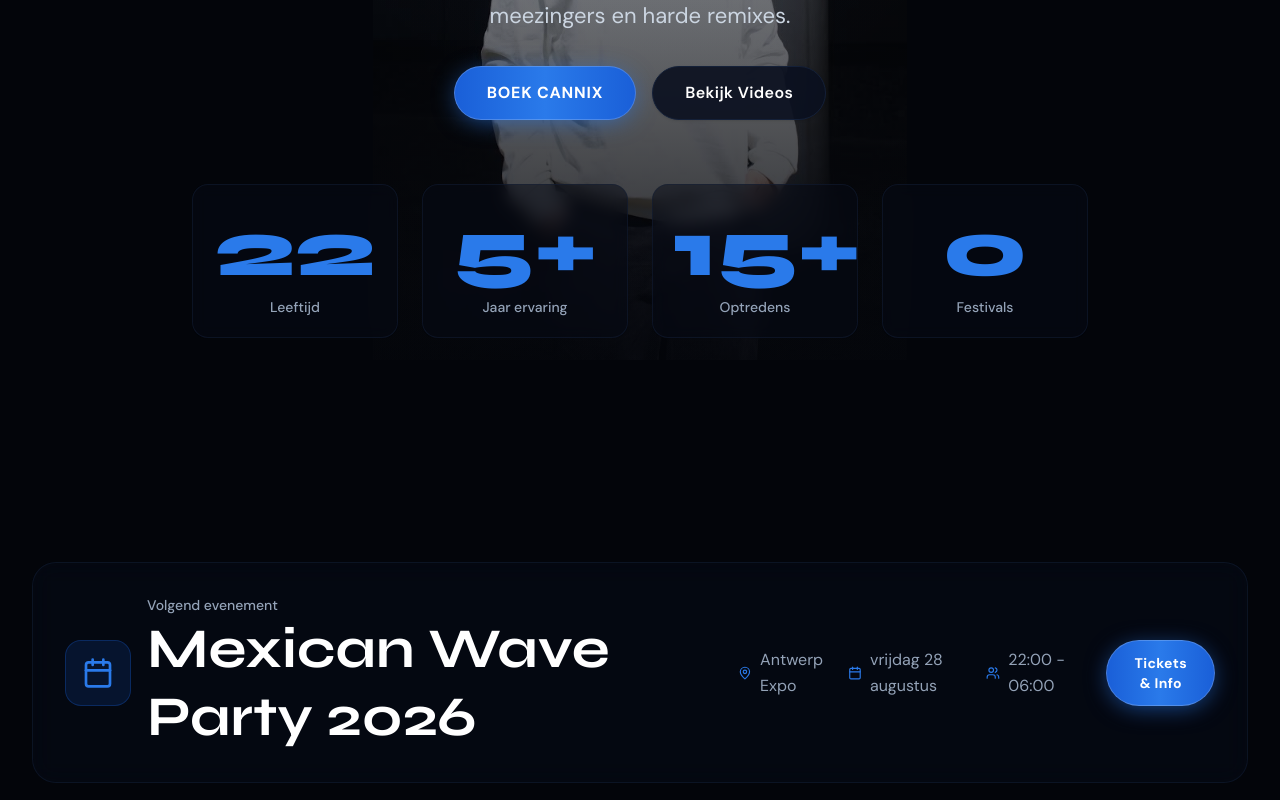
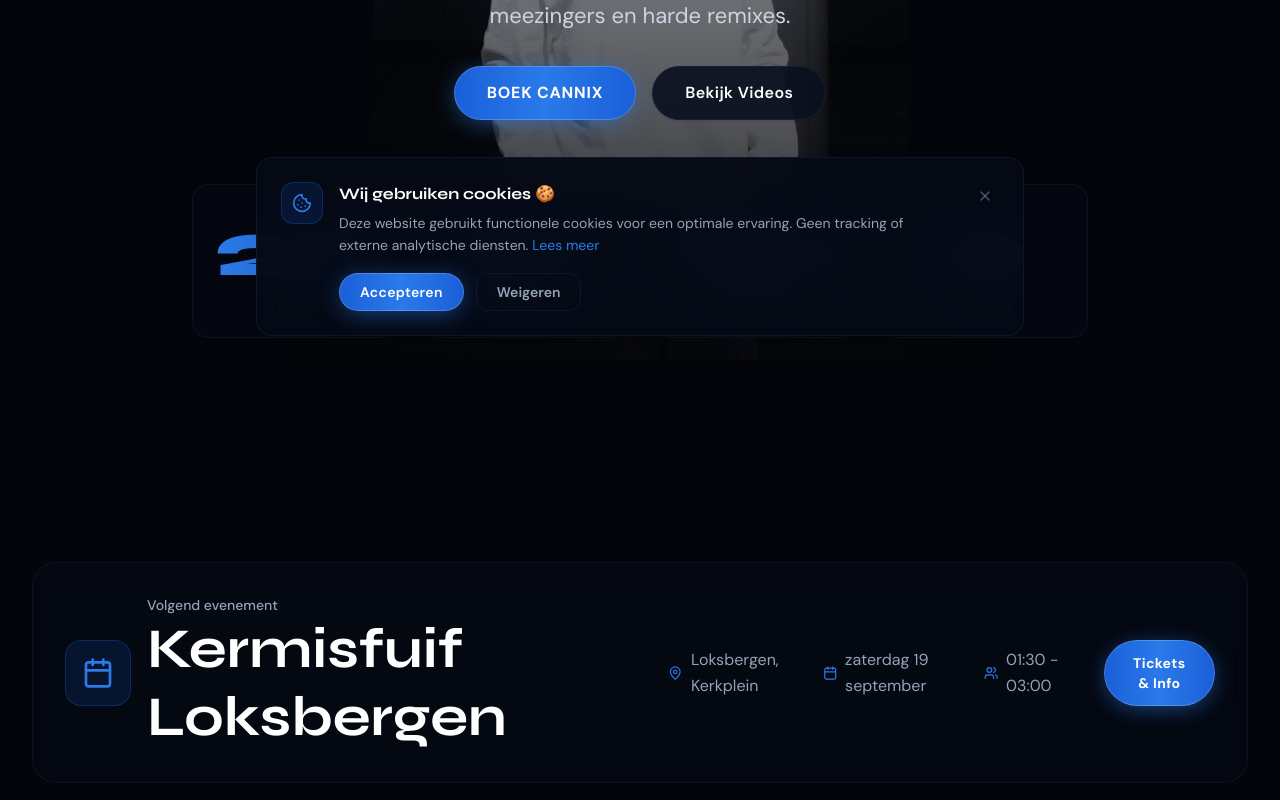
Before and after one commit to GlennClaes/cannix-website, a Next.js app: page /home in a window 1280 px wide. Shown: the part 440-1240 px from the top of the page. Built offline with nearby package versions, Linux system fonts and the light colour scheme.

Commit message:
Project v2

```diff
--- a/src/app/(main)/contact/page.tsx
+++ b/src/app/(main)/contact/page.tsx
@@ -21,7 +21,7 @@ export default function ContactPage() {
               Laten we <span className="gradient-text">samenwerken</span>
             </h1>
             <p className="text-lg text-fg-muted leading-relaxed">
-              Heb je een clubavond, festival, private party of corporate event? Vul het formulier in en we nemen binnen 24u contact op.
+              Heb je een fuif, rave, festival, private party of ander event? Vul het formulier in en we nemen binnen 24u contact op.
             </p>
           </motion.div>
         </div>
--- a/src/app/(main)/home/page.tsx
+++ b/src/app/(main)/home/page.tsx
@@ -10,10 +10,10 @@ import { SoundCloudIcon } from "@/app/components/SocialIcons";
 
 export default function HomePage() {
   const upcomingGig = {
-    date: "2026-08-28",
-    event: "Mexican Wave Party 2026",
-    location: "Antwerp Expo",
-    time: "22:00 - 06:00",
+    date: "2026-09-19",
+    event: "Kermisfuif Loksbergen",
+    location: "Loksbergen, Kerkplein",
+    time: "01:30 - 03:00",
   };
 
   return (
--- a/src/app/(main)/layout.tsx
+++ b/src/app/(main)/layout.tsx
@@ -2,6 +2,7 @@
 import {Header} from "@/app/components/Header";
 import {Footer} from "@/app/components/Footer";
 import {BackgroundSystem} from "@/app/components/BackgroundSystem";
+import {CookieConsent} from "@/app/components/CookieConsent";
 import {ReactNode} from "react";
 
 export default function MainLayout({children,}: Readonly<{ children: ReactNode }>) {
@@ -11,6 +12,7 @@ export default function MainLayout({children,}: Readonly<{ children: ReactNode }
             <Header/>
             <main className="flex-1 pt-20"> {children} </main>
             <Footer/>
+            <CookieConsent />
         </div>
     );
 }
--- /dev/null
+++ b/src/app/components/CookieConsent.tsx
@@ -0,0 +1,85 @@
+"use client";
+
+import { useState, useEffect } from "react";
+import { motion, AnimatePresence } from "framer-motion";
+import Link from "next/link";
+import { Cookie, X } from "lucide-react";
+import { Button } from "./ui";
+
+export function CookieConsent() {
+    const [visible, setVisible] = useState(false);
+
+    useEffect(() => {
+        const consent = localStorage.getItem("cannix_cookie_consent");
+        if (!consent) {
+            // Small delay so the banner slides in smoothly after page load
+            const timer = setTimeout(() => setVisible(true), 1200);
+            return () => clearTimeout(timer);
+        }
+    }, []);
+
+    const handleAccept = () => {
+        localStorage.setItem("cannix_cookie_consent", "accepted");
+        setVisible(false);
+    };
+
+    const handleDecline = () => {
+        localStorage.setItem("cannix_cookie_consent", "declined");
+        setVisible(false);
+    };
+
+    return (
+        <AnimatePresence>
+            {visible && (
+                <motion.div
+                    initial={{ y: 100, opacity: 0 }}
+                    animate={{ y: 0, opacity: 1 }}
+                    exit={{ y: 100, opacity: 0 }}
+                    transition={{ duration: 0.5, ease: [0.16, 1, 0.3, 1] }}
+                    className="fixed bottom-0 left-0 right-0 z-[9999] p-4 sm:p-6"
+                >
+                    <div className="max-w-3xl mx-auto rounded-2xl bg-bg-surface/95 border border-border-subtle/60 backdrop-blur-xl shadow-2xl p-5 sm:p-6">
+                        <div className="flex items-start gap-4">
+                            <div className="p-2.5 rounded-xl bg-accent-blue/15 border border-accent-blue/30 flex-shrink-0 hidden sm:flex">
+                                <Cookie className="h-5 w-5 text-accent-blue-bright" />
+                            </div>
+                            <div className="flex-1 min-w-0">
+                                <h3 className="font-display text-base font-bold text-fg-primary mb-1.5">
+                                    Wij gebruiken cookies 🍪
+                                </h3>
+                                <p className="text-sm text-fg-muted leading-relaxed mb-4">
+                                    Deze website gebruikt functionele cookies voor een optimale ervaring. Geen tracking of externe analytische diensten.{" "}
+                                    <Link href="/cookies" className="text-accent-blue-bright hover:underline">
+                                        Lees meer
+                                    </Link>
+                                </p>
+                                <div className="flex flex-wrap items-center gap-3">
+                                    <Button
+                                        onClick={handleAccept}
+                                        glow={false}
+                                        className="px-5 py-2 text-sm font-semibold cursor-pointer"
+                                    >
+                                        Accepteren
+                                    </Button>
+                                    <button
+                                        onClick={handleDecline}
+                                        className="px-5 py-2 text-sm font-semibold text-fg-muted hover:text-fg-primary border border-border-subtle/60 rounded-xl bg-transparent hover:bg-bg-surface/80 transition-colors cursor-pointer"
+                                    >
+                                        Weigeren
+                                    </button>
+                                </div>
+                            </div>
+                            <button
+                                onClick={handleDecline}
+                                className="p-1.5 text-fg-muted/50 hover:text-fg-primary transition-colors flex-shrink-0 cursor-pointer"
+                                aria-label="Sluiten"
+                            >
+                                <X className="h-4 w-4" />
+                            </button>
+                        </div>
+                    </div>
+                </motion.div>
+            )}
+        </AnimatePresence>
+    );
+}
--- a/src/app/components/SocialIcons.tsx
+++ b/src/app/components/SocialIcons.tsx
@@ -9,7 +9,7 @@ export function SoundCloudIcon({ className = "h-5 w-5" }: { className?: string }
             xmlns="http://www.w3.org/2000/svg"
             aria-hidden="true"
         >
-            <path d="M1.175 12.225c-.015.1-.026.2-.026.3 0 .1.011.2.026.3l.35 2.4-.35 2.25c-.015.1-.026.2-.026.3 0 .1.011.2.026.3.15.775.85 1.35 1.7 1.35.95 0 1.725-.775 1.725-1.725V9.825c0-.95-.775-1.725-1.725-1.725-.85 0-1.55.575-1.7 1.35zm4.475 1.3l-.3-3.65.3-4.6c0-.15.125-.275.275-.275.15 0 .275.125.275.275l.35 4.6-.35 3.65c0 .15-.125.275-.275.275-.15 0-.275-.125-.275-.275zm1.925.575l-.3-4.225.3-5.525c0-.2.15-.35.35-.35.2 0 .35.15.35.35l.35 5.525-.35 4.225c0 .2-.15.35-.35.35-.2 0-.35-.15-.35-.35zm1.95.45l-.3-4.675.3-6.15c0-.225.175-.4.4-.4.225 0 .4.175.4.4l.35 6.15-.35 4.675c0 .225-.175.4-.4.4-.225 0-.4-.175-.4-.4zm1.975.2l-.3-4.875.3-6.55c0-.25.2-.45.45-.45.25 0 .45.2.45.45l.35 6.55-.35 4.875c0 .25-.2.45-.45.45-.25 0-.45-.2-.45-.45zm1.975 0l-.3-4.875.3-6.4c0-.275.225-.5.5-.5.275 0 .5.225.5.5l.35 6.4-.35 4.875c0 .275-.225.5-.5.5-.275 0-.5-.225-.5-.5zm1.975-.025l-.3-4.85.3-6.25c0-.3.25-.55.55-.55.3 0 .55.25.55.55l.35 6.25-.35 4.85c0 .3-.25.55-.55.55-.3 0-.55-.25-.55-.55zm2 .625l-.3-5.475.3-3.9c.025-.325.3-.575.625-.575.325 0 .6.25.625.575l.35 3.9-.35 5.475c-.025.325-.3.575-.625.575-.325 0-.6-.25-.625-.575zm3.975-6.075c-.075-2.8-2.35-5.05-5.175-5.05-.575 0-1.125.1-1.625.275-.2.075-.25.15-.25.25v10.9c0 .1.075.175.175.2h6.875c.8 0 1.45-.65 1.45-1.45l.025-5.125h-.475z" />
+            <path d="M11.56 8.87V17h8.76c1.85-.13 2.68-1.27 2.68-2.5 0-1.49-1.37-2.7-3.03-2.7-.31 0-.6.05-.87.12C18.89 9.62 17.07 8 14.84 8c-.98 0-1.88.36-2.58.96-.18.15-.23.38-.23.56v-.01l-.02.36h-.01zM8.15 9.67V17h1.5V9.4c-.47-.18-.97-.28-1.5-.28v.55zM6.09 12.27V17h1.5v-5.2c-.45.18-.98.47-1.5.47zM3.85 13.53V17h1.5v-3.85c-.34.14-.9.38-1.5.38zM1.56 15.47V17H3v-1.48c-.19.03-.95-.05-1.44-.05z" />
         </svg>
     );
 }
```
Also changed, not shown: src/app/components/Splash.tsx (+10 -14 lines).
